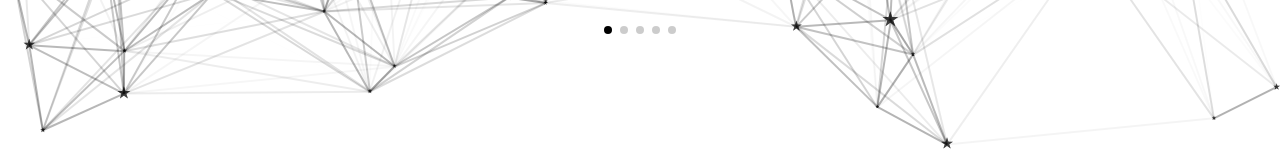
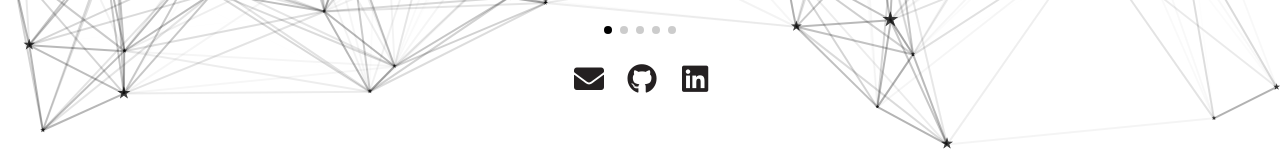
Before and after one commit to nikokubrick/portfolio, a plain HTML site: page mywork.html in a window 1280 px wide. Shown: the part 649-800 px from the top of the page. Drawn offline with Linux system fonts and the light colour scheme; animation ran at ten frames a second.

Commit message:
iconos en my work

```diff
--- a/mywork.html
+++ b/mywork.html
@@ -71,6 +71,20 @@
       <div class="swiper-slide" style="background-image:url(5.jpeg)"></div>
 
     </div>
+    <br>
+
+    <div class="sms">
+
+            <a href="mailto:saavedranicolas1982@gmail.com"><i class="fas fa-envelope">
+
+            </i></a>
+            <a href="https://github.com/nikokubrick"><i class="fab fa-github">
+
+            </i></a>
+            <a href="https://www.linkedin.com/in/nicolassaavedra1982/"><i class="fab fa-linkedin">
+            </i></a>
+
+        </div>
 
     <!-- Add Pagination -->
     <div class="swiper-pagination"></div>
--- a/style1.css
+++ b/style1.css
@@ -65,6 +65,27 @@ body{
     color: white;
 }
 
+.sms{
+  margin: 40px 36%;
+    position: absolute;
+
+}
+.sms a{
+  display: inline-flex;
+  width: 50px;
+  height: 50px;
+  justify-content: center;
+  align-items: center;
+  color: #242021;
+  font-size: 30px;
+  transition: 0.4s;
+  border-radius: 50%
+}
+.sms a:hover{
+  background: #242021;
+  color: white;
+}
+
 .sm{
   margin: 20px 0;
 }
@@ -83,6 +104,7 @@ body{
   background: #242021;
   color: white;
 }
+
 .card:hover > .front{
   transform: perspective(600px) rotateY(-180deg);
 }
```
